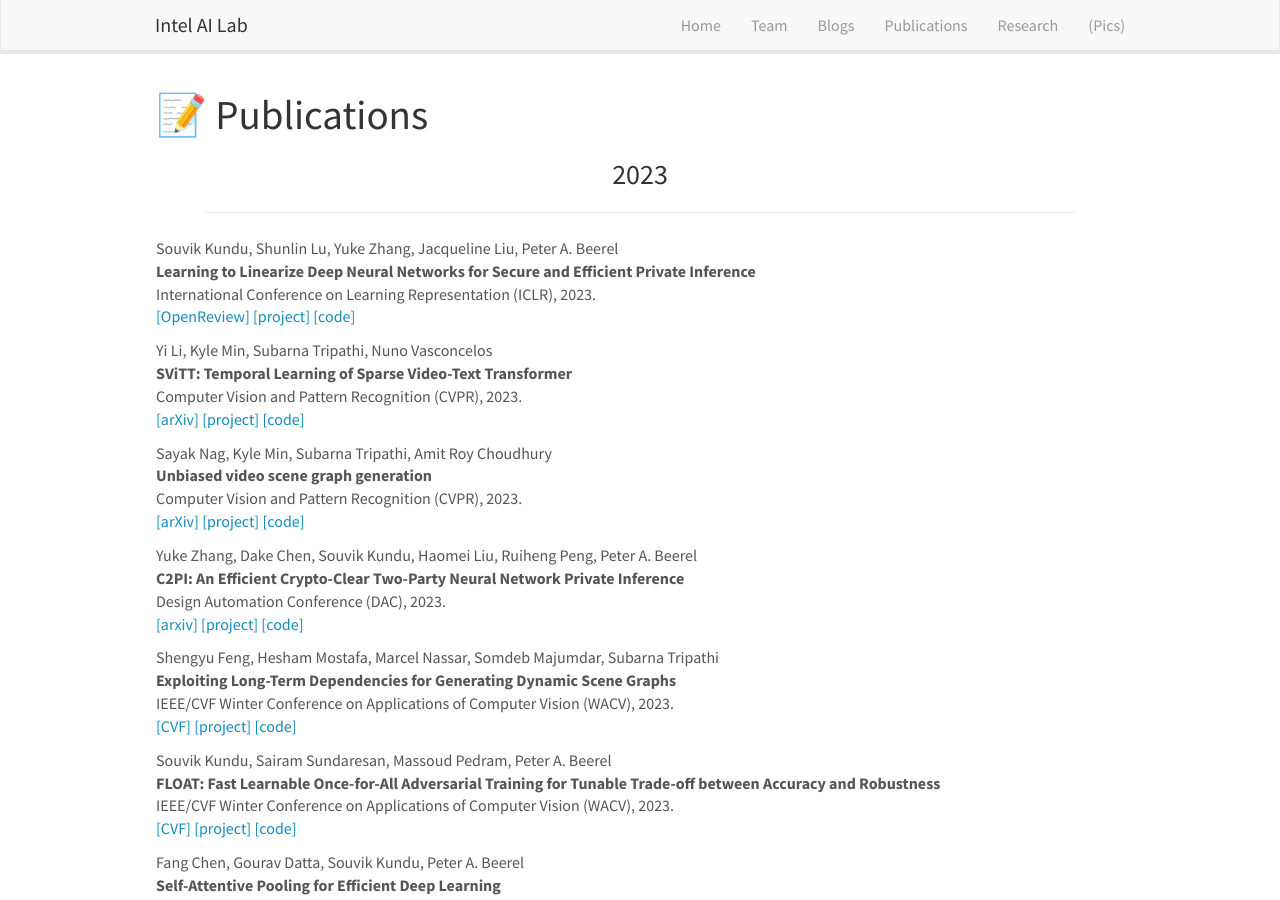
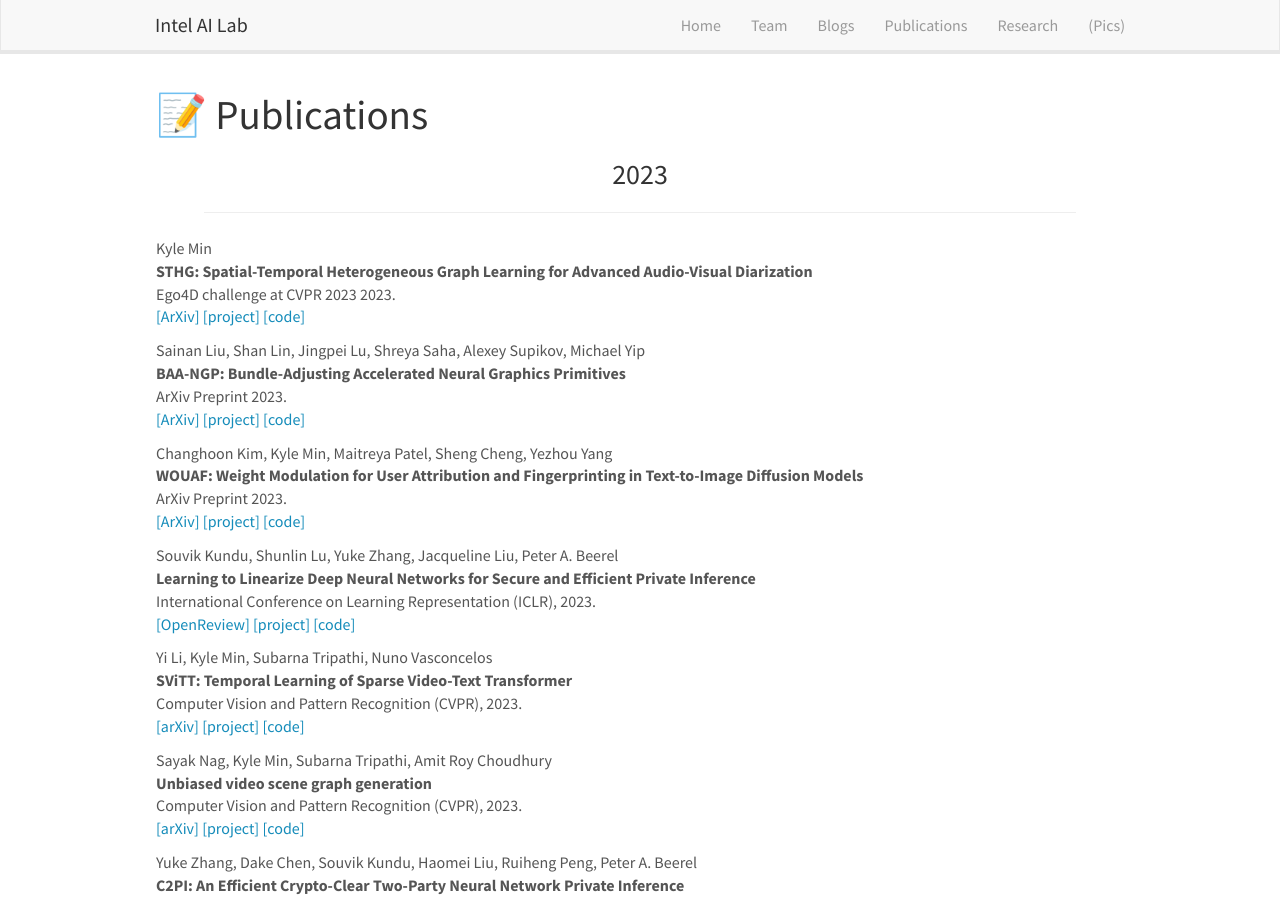
Before and after one commit to intelailabpage/intelailabpage.github.io, a Jekyll site: the page built from _pages/publications.md, in a window 1280 px wide and 900 px high. Built offline with Jekyll 4.4.1, drawn with Linux system fonts in a browser that asks for light colours; nearby versions of some CDN libraries.

Commit message:
Update publist.yml

```diff
--- a/_data/publist.yml
+++ b/_data/publist.yml
@@ -1,3 +1,57 @@
+- address: Vancouver
+  title: "STHG: Spatial-Temporal Heterogeneous Graph Learning for Advanced Audio-Visual Diarization"
+  author: Kyle Min
+  link:
+    display: ArXiv
+    url: https://arxiv.org/abs/2306.10608
+  ref: min2023_2
+  venue: 'Ego4D challenge at CVPR 2023'
+  year: '2023'
+  pub_type: conference
+  project:
+    display: project
+    url:
+  code:
+    display: code
+    url:
+
+
+- address: arxiv
+  title: "BAA-NGP: Bundle-Adjusting Accelerated Neural Graphics Primitives"
+  author: Sainan Liu, Shan Lin, Jingpei Lu, Shreya Saha, Alexey Supikov, Michael Yip
+  link:
+    display: ArXiv
+    url: https://arxiv.org/abs/2306.04166
+  ref: liu2023
+  venue: 'ArXiv Preprint'
+  year: '2023'
+  pub_type: conference
+  project:
+    display: project
+    url:
+  code:
+    display: code
+    url: https://github.com/IntelLabs/baa-ngp
+
+
+- address: arxiv
+  title: "WOUAF: Weight Modulation for User Attribution and Fingerprinting in Text-to-Image Diffusion Models"
+  author: Changhoon Kim, Kyle Min, Maitreya Patel, Sheng Cheng, Yezhou Yang
+  link:
+    display: ArXiv
+    url: https://arxiv.org/abs/2306.04744
+  ref: kim2023
+  venue: 'ArXiv Preprint'
+  year: '2023'
+  pub_type: conference
+  project:
+    display: project
+    url: https://wouaf.vercel.app/
+  code:
+    display: code
+    url: https://huggingface.co/spaces/wouaf/WOUAF-Text-to-Image
+
+
 - address: Kigali
   title: "Learning to Linearize Deep Neural Networks for Secure and Efficient Private Inference"
   author: Souvik Kundu, Shunlin Lu, Yuke Zhang, Jacqueline Liu, Peter A. Beerel
```
